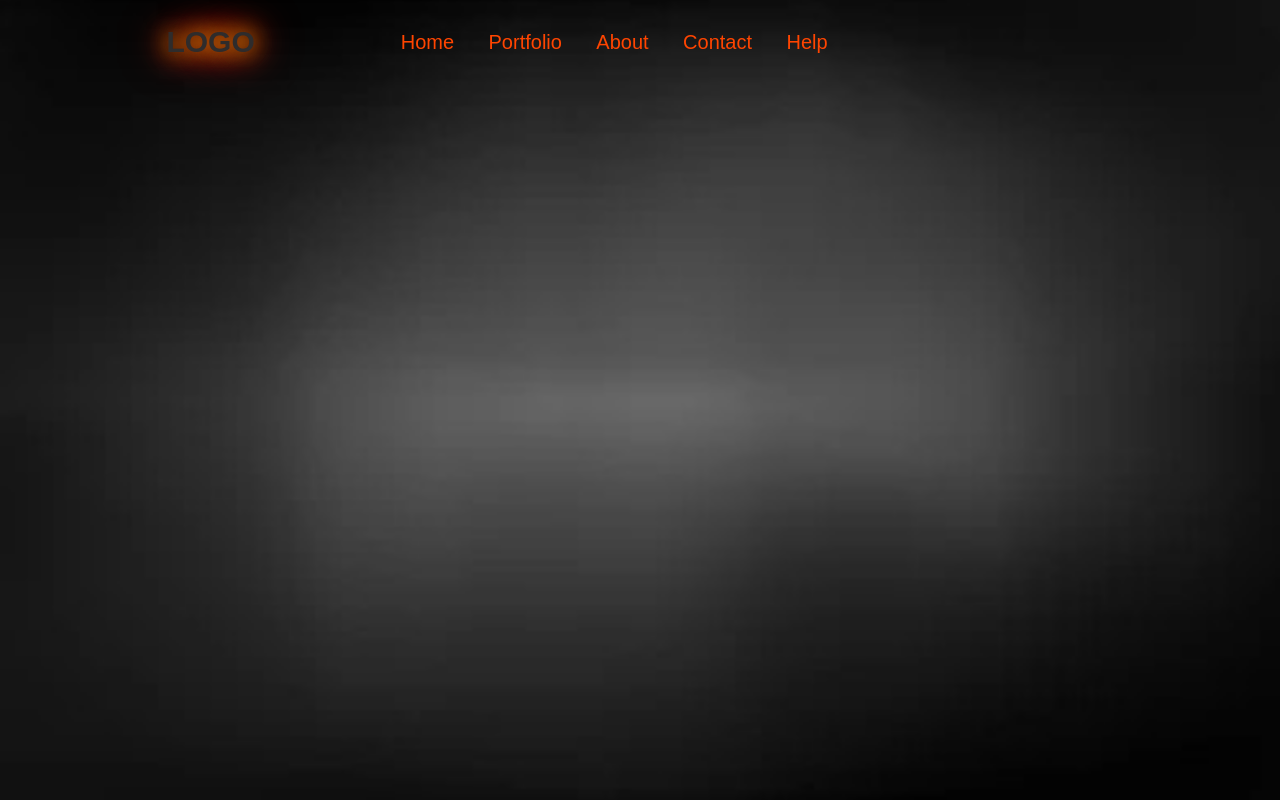
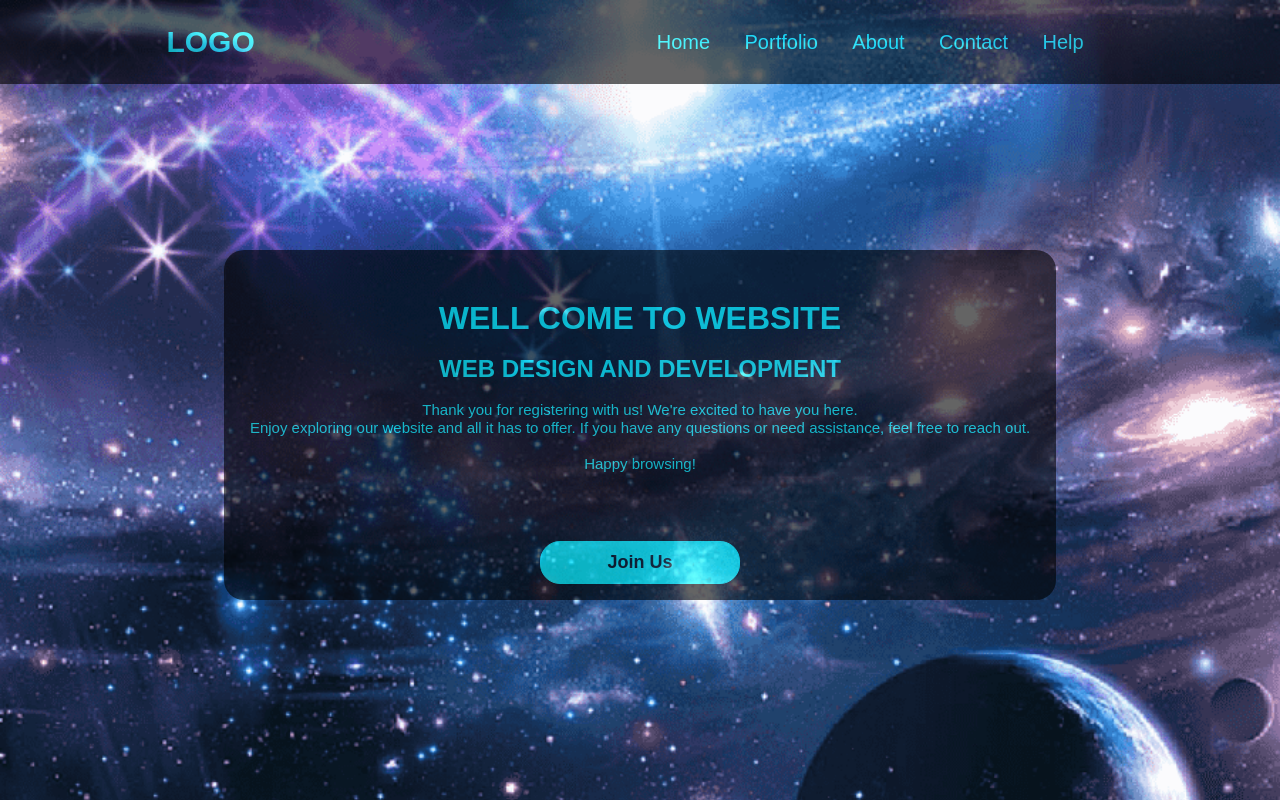
Before and after one commit to sy518/smart-work, a plain HTML site: page success page/index.html in a window 1280 px wide. Drawn offline with Linux system fonts and the light colour scheme.

Commit message:
update again

```diff
--- a/success page/index.html
+++ b/success page/index.html
@@ -19,6 +19,25 @@
             <a href="#">Help</a>
         </nav>
     </header>
+    <div class="main">
+        <div class="text">
+
+            <h1>WELL COME TO WEBSITE</h1>
+            <br>
+            <h2>WEB Design and development</h2>
+            <br>
+            <span class="para">Thank you for registering with us! We're excited to have you here.
+                <br>
+
+                Enjoy exploring our website and all it has to offer. If you have any questions or need assistance, feel free
+                to reach
+                out.
+                <br> <br>
+                Happy browsing!</span>
+                <br> <br>
+                <button type="submit" class="btn">Join Us</button>
+            </div>
+    </div>
 
 </body>
 
--- a/success page/style.css
+++ b/success page/style.css
@@ -6,10 +6,11 @@
 }
 
 body {
-    background-image: url(power-color-260nw-365429198.jpg);
+    background-image: url(black.png);
     background-position: center;
     background-size: cover;
-    height: 100vh;
+    background-repeat: no-repeat;
+    height: 100%;
     width: 100%;
 }
 
@@ -17,13 +18,15 @@ header {
     position: fixed;
     top: 0;
     left: 0;
-    width: 80%;
+    width: 100%;
     padding: 25px 13%;
     background: transparent;
     display: flex;
     justify-content: space-between;
     align-items: center;
     z-index: 100;
+    background-color: black;
+    opacity: 0.6;
 
 }
 
@@ -32,16 +35,13 @@ header {
     font-size: 30px;
     margin-right: 30px;
     text-decoration: none;
-    color: rgb(46, 44, 44);
-    text-shadow: 0 0 20px #ff9900,
-        0 0 30px #ff6600, 0 0 40px #ff3300,
-        0 0 50px #ff0000;
+    color: cyan
 }
 
 .navbar a {
     position: relative;
     font-size: 20px;
-    color: orangered;
+    color: cyan;
     margin-right: 30px;
     text-decoration: none;
 }
@@ -64,3 +64,49 @@ header {
     transform: translateY(0);
     opacity: 1;
 }
+
+.main {
+
+    width: 65%;
+    margin: auto;
+    position: relative;
+    height: 350px;
+    text-align: center;
+    background-color: black;
+    opacity: 0.6;
+    border-radius: 20px;
+}
+
+.text {
+    color: cyan;
+    justify-content: center;
+    align-items: center;
+    margin: auto;
+    margin-top: 250px;
+    padding-top: 50px;
+}
+.para{
+    font-size: 15px;
+}
+
+H2 {
+    text-transform: uppercase;
+}
+
+.btn {
+    width: 200px;
+    padding: 10px;
+    margin-top: 50px;
+    border-radius: 20PX;
+    background-color: aqua;
+    border: 1px solid cyan;
+    font-size: 18px;
+    color: black;
+    font-weight: bolder;
+}
+
+.btn:hover {
+    box-shadow: 0 0 75px cyan;
+    transform: scale(1.1)
+
+}
```
Also changed, not shown: success page/black.png (added), success page/power-color-260nw-365429198.jpg (deleted).
